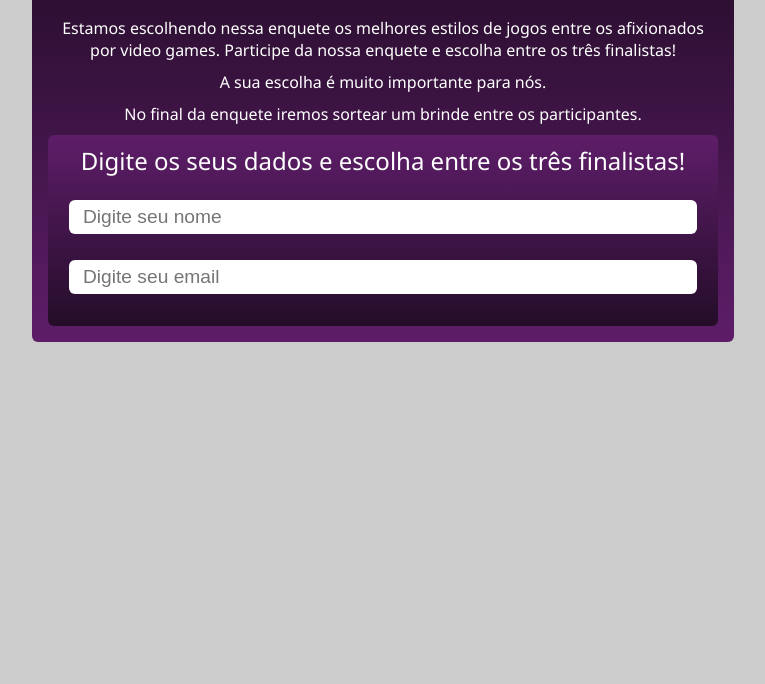
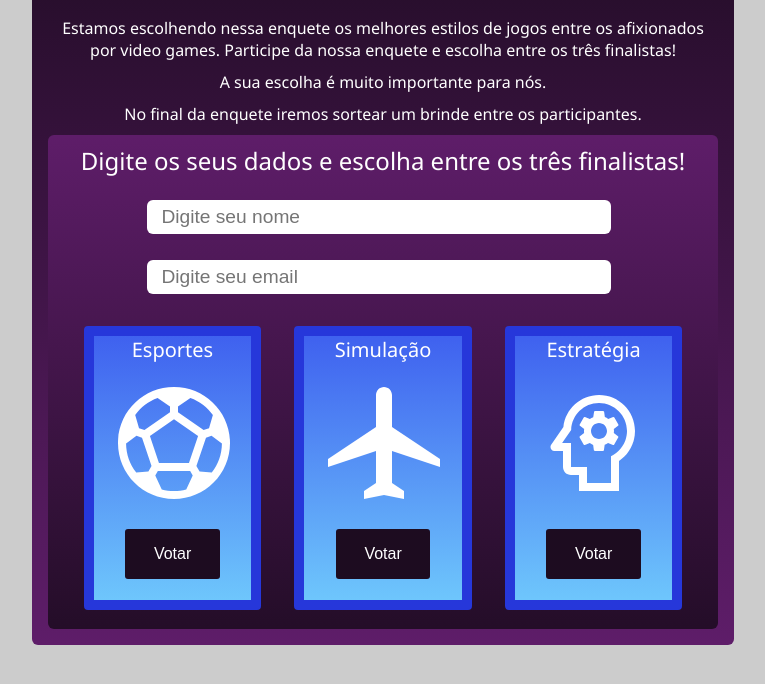
Before and after one commit to nettopasquale/bootcamp-devjr-projeto2, a plain HTML site: page index.html in a window 1280 px wide. Shown: the part 70-754 px from the top of the page, without its empty margins (257-1022 px from the left). Drawn offline with Linux system fonts and the light colour scheme.

Commit message:
closes #4 botao de jogos

```diff
--- a/index.html
+++ b/index.html
@@ -27,6 +27,29 @@
                 </div>
                 <input type="text" placeholder="Digite seu nome" class="form-input">
                 <input type="email" placeholder="Digite seu email" class="form-input">
+                <div class="categorias-games">
+                    <div class="categoria-card">
+                        <span>Esportes</span>
+                        <object data="/assets/sports_soccer_white.svg" type="image/svg+xml" class="categoria-image"></object>
+                        <div class="btns">
+                            <button class="btns-botao">Votar</button>
+                        </div>
+                    </div>
+                    <div class="categoria-card">
+                        <span>Simulação</span>
+                        <object data="/assets/local_airport_white.svg" type="image/svg+xml" class="categoria-image"></object>
+                        <div class="btns">
+                            <button class="btns-botao">Votar</button>
+                        </div>
+                    </div>
+                    <div class="categoria-card">
+                        <span>Estratégia</span>
+                        <object data="/assets/psychology_white.svg" type="image/svg+xml" class="categoria-image"></object>
+                        <div class="btns">
+                            <button class="btns-botao">Votar</button>
+                        </div>
+                    </div>
+                </div>
             </form>
         </div>
     </div>
--- a/style.css
+++ b/style.css
@@ -34,31 +34,70 @@ body {
   margin-top: -10px;
 }
 
-.container-form{
+.container-form {
   width: 100%;
 }
 
 .form {
   display: flex;
   flex-direction: column;
-  align-items: center;
   justify-content: space-around;
   border-radius: 6px;
-  padding: 1.2rem;
+  padding-top: 1.2rem;
   background-image: linear-gradient(#5e1d69, #240d28);
 }
 
-.form-input{
+.form-input {
   color: #75758b;
   border-radius: 6px;
   font-size: 1.2rem;
   border: 0;
-    padding: .9rem;
-    width: 95%;
+  padding: 0.9rem;
+  width: 65%;
   height: 5px;
-    margin: 13px;
+  margin: 13px 99px;
 }
 
-.form-input:focus{
+.form-input:focus {
   outline: none;
 }
+
+.categorias-games {
+  display: flex;
+  align-items: center;
+  justify-content: space-around;
+  padding: 1.2rem;
+}
+
+.categoria-card {
+  text-align: center;
+  font-size: 1.25rem;
+  padding-bottom: 1.3rem;
+  border: 10px solid #2637da;
+  border-radius: 4px;
+  background-image: linear-gradient(#3f61ef, #6ec6fc);
+  width: 25%;
+}
+
+.categoria-image {
+}
+
+.btns {
+  display: flex;
+  justify-content: space-around;
+  align-items: center;
+  width: 60%;
+  margin: auto;
+}
+
+button {
+  border-radius: 3px;
+  color: #ffffff;
+  font-size: 1rem;
+  background-color: #1d0c20;
+  border: none;
+  width: 100%;
+  padding: 1rem 1.8rem;
+  cursor: pointer;
+  /* margin-inline: 57px; */
+}
```
Also changed, not shown: assets/local_airport_white.svg (added), assets/psychology_white.svg (added), assets/sports_soccer_white.svg (added). Lines whose indentation alone changed are shown as unchanged.
